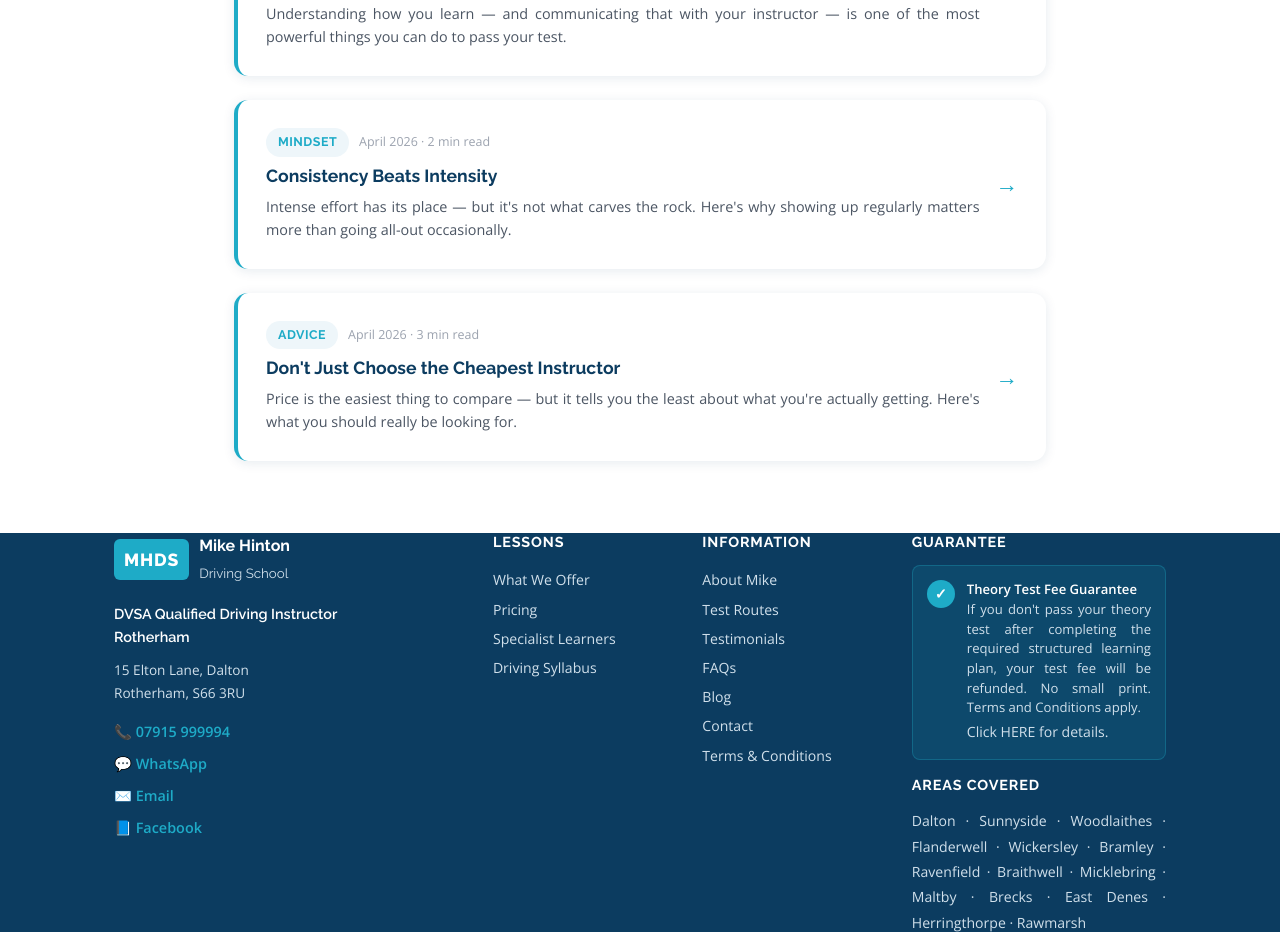
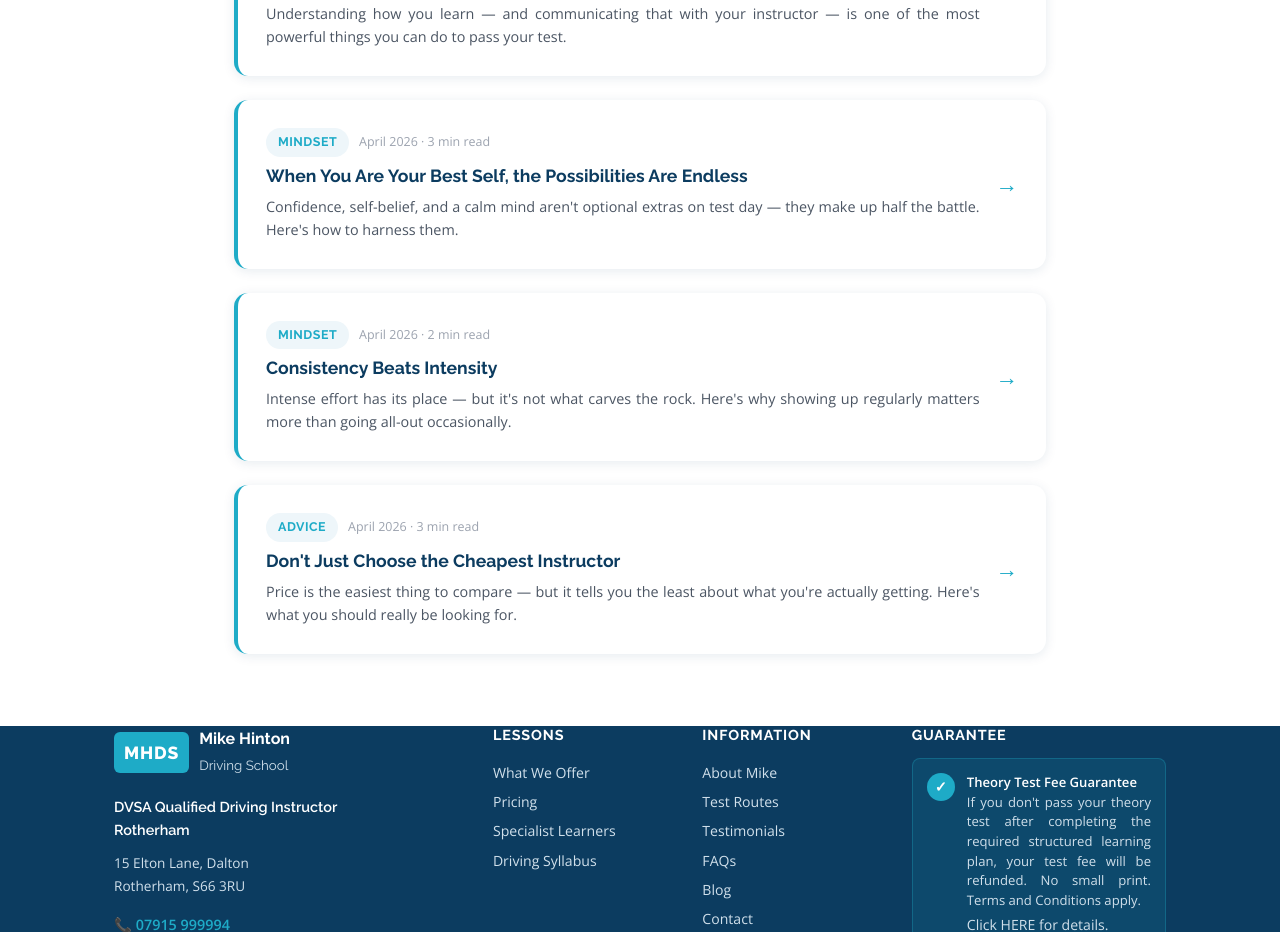
Before and after one commit to mikehinton-wq/mods-website, a React (Vite) app: page /blog in a window 1280 px wide. Shown: the part 1661-2593 px from the top of the page. Built offline with nearby package versions, Linux system fonts and the light colour scheme.

Commit message:
Update site

```diff
--- a/src/pages/Blog.jsx
+++ b/src/pages/Blog.jsx
@@ -55,6 +55,14 @@ const posts = [
     excerpt: "Understanding how you learn — and communicating that with your instructor — is one of the most powerful things you can do to pass your test.",
     date: 'February 2025',
     readTime: '1 min read',
+    tag: 'Mindset',
+  },
+  {
+    slug: 'when-you-are-your-best-self',
+    title: 'When You Are Your Best Self, the Possibilities Are Endless',
+    excerpt: "Confidence, self-belief, and a calm mind aren't optional extras on test day — they make up half the battle. Here's how to harness them.",
+    date: 'April 2026',
+    readTime: '3 min read',
     tag: 'Mindset',
   },
   {
```
